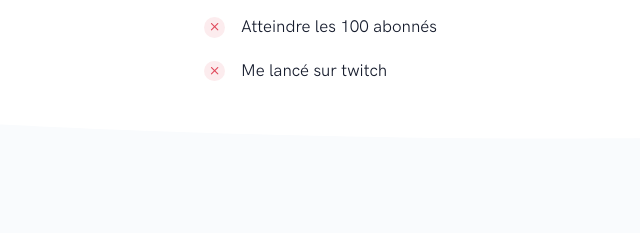
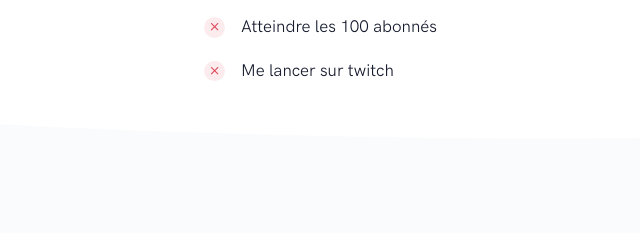
Before and after one commit to Vincethegreat-c/Blog-Chometon-Abonne-toi, a plain HTML site: page index.html in a window 1280 px wide. Shown: the part 3203-3436 px from the top of the page, 109-749 px from the left. Drawn offline with Linux system fonts and the light colour scheme; files whose address does not match are found by name.

Commit message:
Update index.html

```diff
--- a/index.html
+++ b/index.html
@@ -257,7 +257,7 @@ Je pense me diversifier d'ici 2 ou 3 vidéos, car pour l'instant, je veux mieux
 
               <!-- Text -->
               <p>
-                Me lancé sur twitch
+                Me lancer sur twitch
               </p>
             </li>
           </ul>
```
